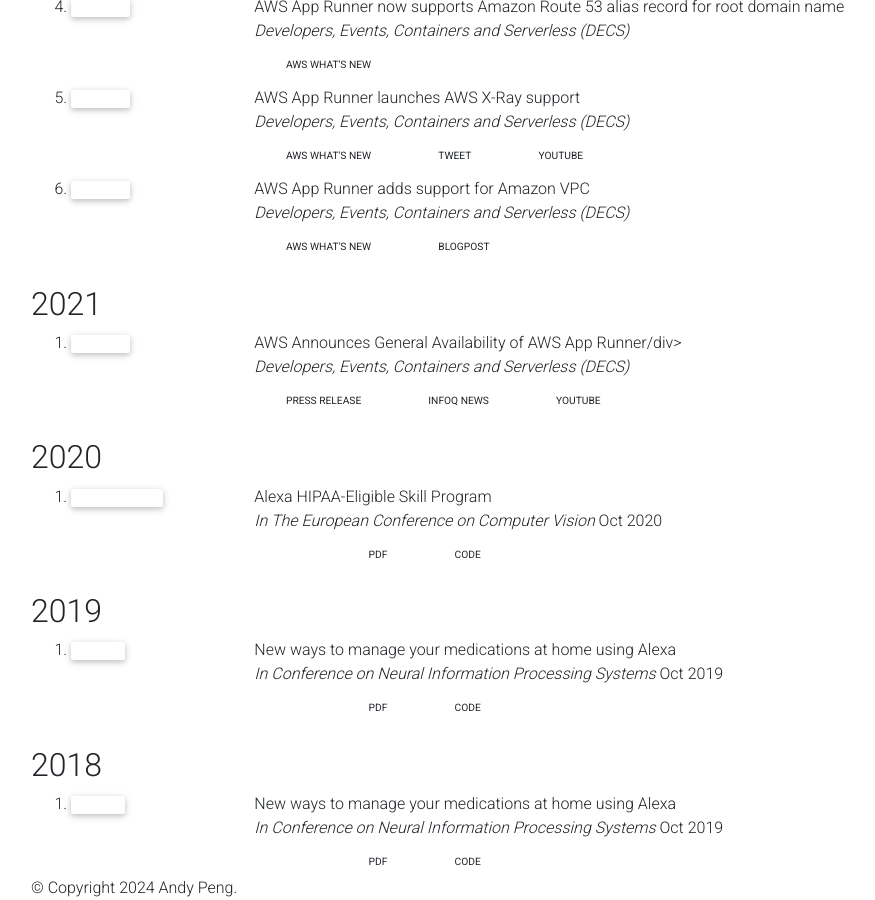
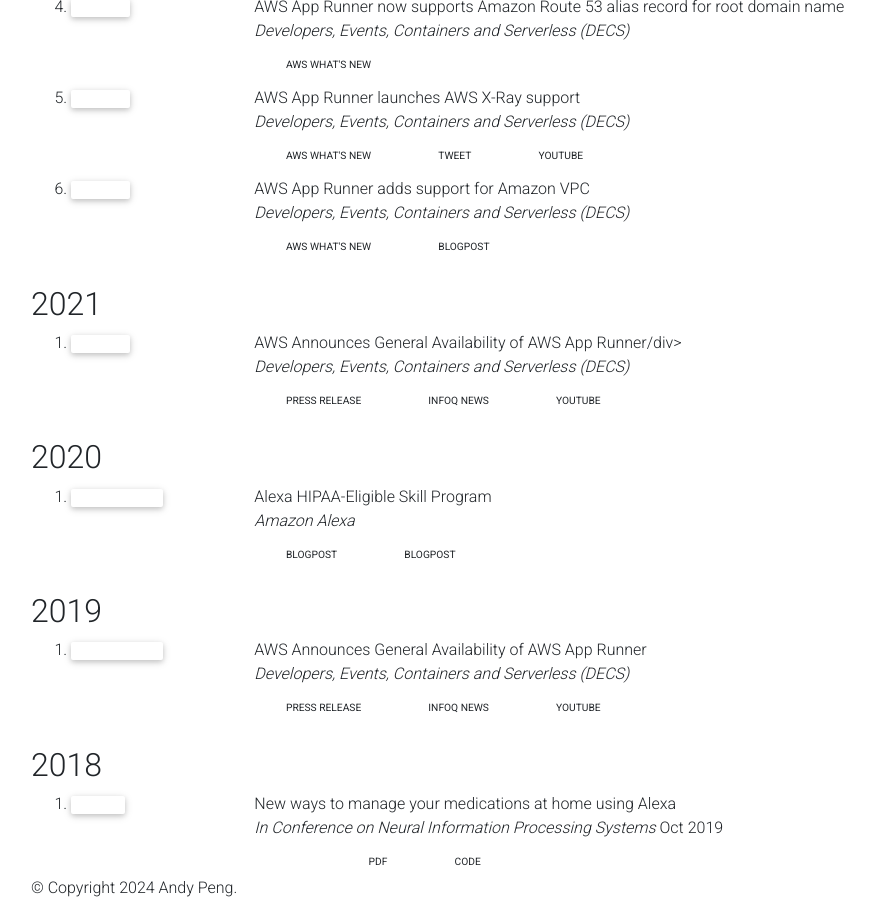
Before and after one commit to gfw001/gfw001.github.io, a Jekyll site: the page products.html, which Jekyll copies as it is, in a window 1280 px wide and 900 px high, scrolled down 1457 px. Shown: the whole window, without its empty margins (54-929 px from the left). Built offline with Jekyll 4.4.1, drawn with Linux system fonts in a browser that asks for light colours; nearby versions of some CDN libraries; library files that are not in the unit come from our copies; comment, search, counter and statistics services are not loaded; a style sheet for code colours, icons or effects is not loaded.

Commit message:
Update products.html

```diff
--- a/products.html
+++ b/products.html
@@ -226,10 +226,15 @@
          <li>
             <div class="row">
                <div class="col-sm-2 abbr"><abbr class="badge">AI + Healthcare</abbr></div>
-               <div id="tian2020rethink" class="col-sm-8">
+               <div id="mao2023agent" class="col-sm-8">
                   <div class="title">Alexa HIPAA-Eligible Skill Program</div>
-                  <div class="periodical"> <em>In The European Conference on Computer Vision</em> Oct 2020 </div>
-                  <div class="links"> <a class="bibtex btn btn-sm z-depth-0" role="button">Bib</a> <a href="https://arxiv.org/abs/2003.11539" class="btn btn-sm z-depth-0" role="button" target="_blank" rel="noopener noreferrer">PDF</a> <a href="https://github.com/WangYueFt/rfs" class="btn btn-sm z-depth-0" role="button" target="_blank" rel="noopener noreferrer">Code</a> </div>
+                  <div class="periodical"> <em>Amazon Alexa</em> </div>
+                  <div class="links">
+                     <a href="https://developer.amazon.com/en-US/blogs/alexa/alexa-skills-kit/2020/08/hipaa-eligible-skills.html" class="btn btn-sm z-depth-0" role="button" rel="external nofollow noopener" target="_blank">Blogpost</a>
+                     <a href="https://developer.amazon.com/en-US/blogs/alexa/post/ff33dbc7-6cf5-4db8-b203-99144a251a21/introducing-new-alexa-healthcare-skill.html" class="btn btn-sm z-depth-0" role="button" rel="external nofollow noopener" target="_blank">Blogpost</a>
+               </div>
+               <div class="badges">
+                  <span class="altmetric-embed" data-hide-no-mentions="true" data-hide-less-than="15" data-badge-type="2" data-badge-popover="right"></span> <span class="__dimensions_badge_embed__" data-pmid="" data-hide-zero-citations="true" data-style="small_rectangle" data-legend="hover-right" style="margin-bottom: 3px;"></span>
                </div>
             </div>
          </li>
@@ -241,12 +246,17 @@
       <ol class="bibliography">
          <li>
             <div class="row">
-               <div class="col-sm-2 abbr"><abbr class="badge">NeurIPS</abbr></div>
-               <div id="Wang2019PRNet" class="col-sm-8">
-                  <div class="title">New ways to manage your medications at home using Alexa</div>
-                  <div class="periodical"> <em>In Conference on Neural Information Processing Systems</em> Oct 2019 </div>
-                  <div class="links"> <a class="bibtex btn btn-sm z-depth-0" role="button">Bib</a> <a href="https://arxiv.org/abs/1910.12240" class="btn btn-sm z-depth-0" role="button" target="_blank" rel="noopener noreferrer">PDF</a> <a href="https://github.com/WangYueFt/prnet" class="btn btn-sm z-depth-0" role="button" target="_blank" rel="noopener noreferrer">Code</a> </div>
-
+               <div class="col-sm-2 abbr"><abbr class="badge">AI + Healthcare</abbr></div>
+               <div id="mao2023agent" class="col-sm-8">
+                  <div class="title">AWS Announces General Availability of AWS App Runner</div>
+                  <div class="periodical"> <em>Developers, Events, Containers and Serverless (DECS)</em> </div>
+                  <div class="links">
+                     <a href="https://press.aboutamazon.com/news-releases/news-release-details/aws-announces-general-availability-aws-app-runner" class="btn btn-sm z-depth-0" role="button" rel="external nofollow noopener" target="_blank">Press Release</a>
+                     <a href="https://www.infoq.com/news/2021/06/deepak-singh-aws/" class="btn btn-sm z-depth-0" role="button" rel="external nofollow noopener" target="_blank">InfoQ News</a>
+                     <a href="https://www.youtube.com/watch?v=HJsULvSJWes" class="btn btn-sm z-depth-0" role="button" rel="external nofollow noopener" target="_blank">Youtube</a>
+               </div>
+               <div class="badges">
+                  <span class="altmetric-embed" data-hide-no-mentions="true" data-hide-less-than="15" data-badge-type="2" data-badge-popover="right"></span> <span class="__dimensions_badge_embed__" data-pmid="" data-hide-zero-citations="true" data-style="small_rectangle" data-legend="hover-right" style="margin-bottom: 3px;"></span>
                </div>
             </div>
          </li>
```
